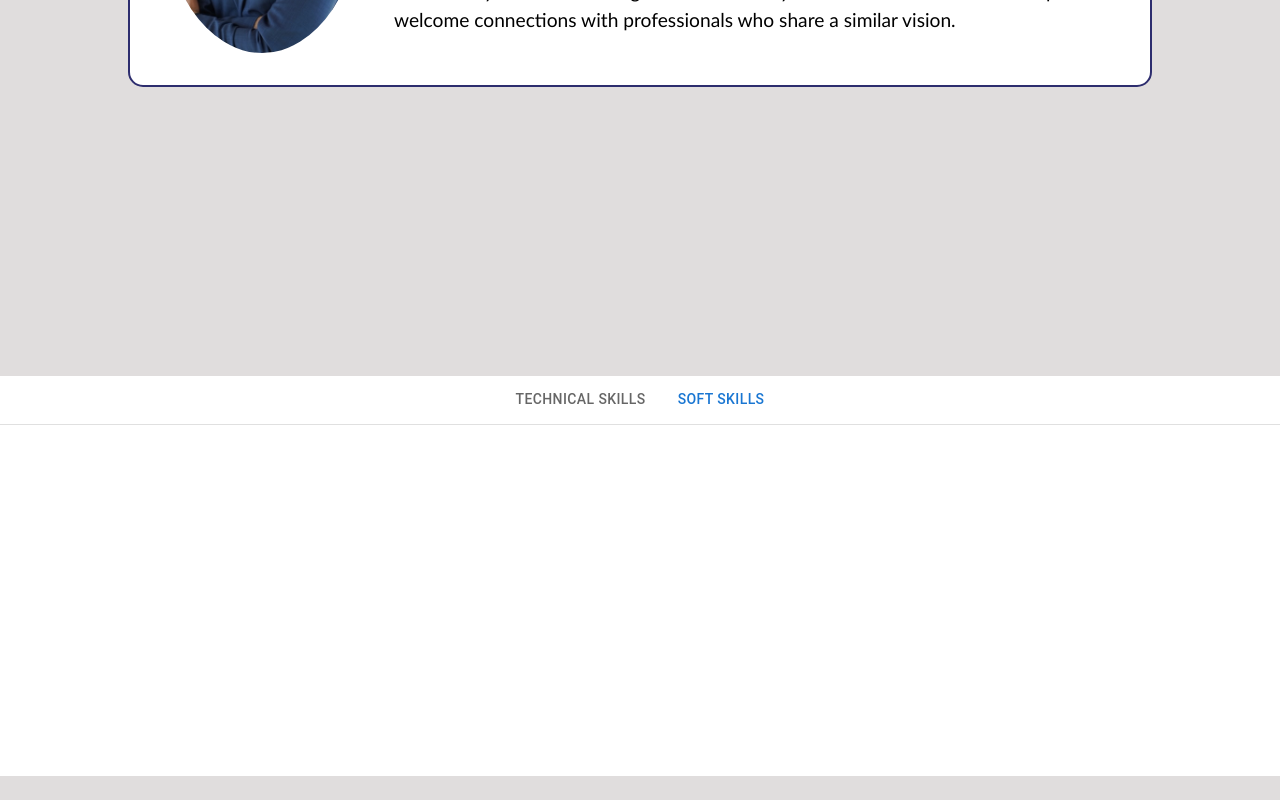
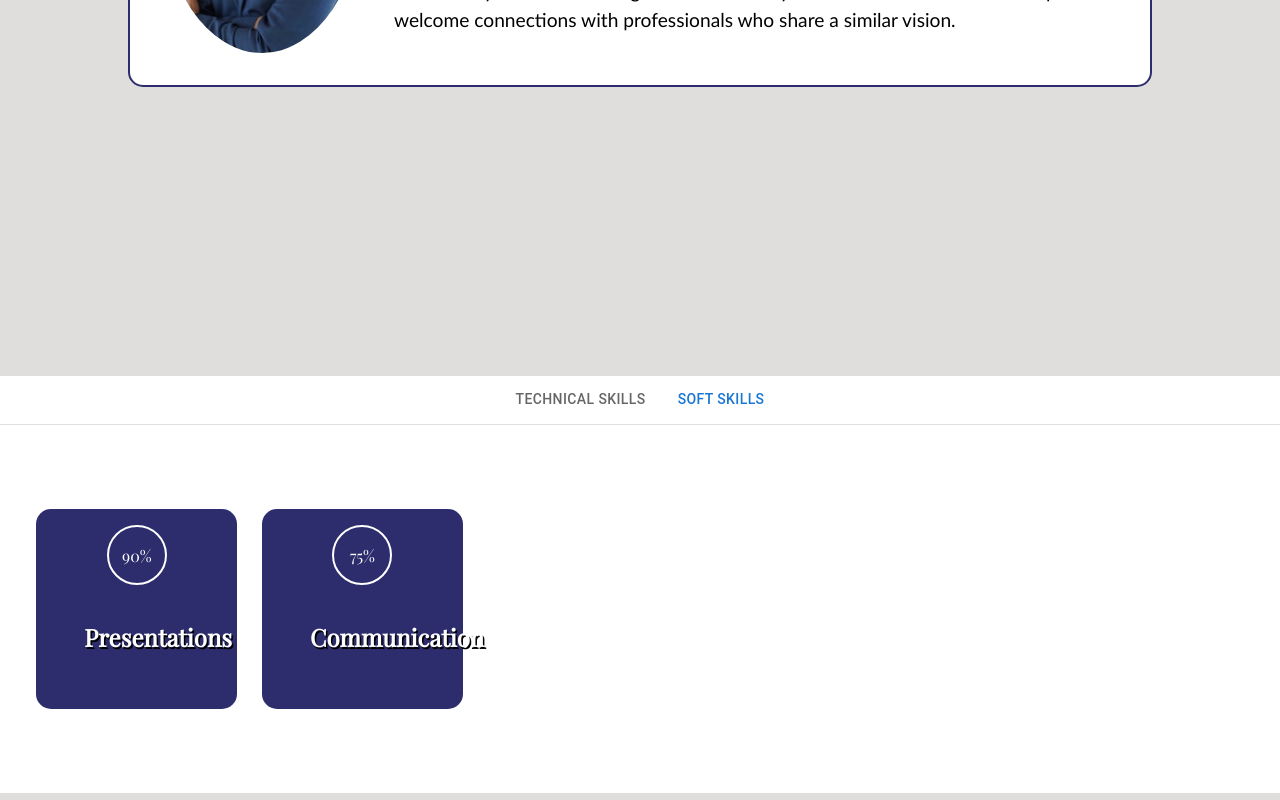
Before and after one commit to Long2ej/myPortfolio, a React (Create React App) app in the folder myportfolio/: page /home in a window 1280 px wide. Both pictures are taken after a click on the tab "SOFT SKILLS". Shown: the part 1224-2024 px from the top of the page. Built offline with nearby package versions, Linux system fonts and the light colour scheme.

Commit message:
Progress- Unfinished

```diff
--- a/myportfolio/src/App.css
+++ b/myportfolio/src/App.css
@@ -473,7 +473,7 @@ span {
 
 
 .skills-section {
-  height: 50vh;
+  min-height: 50vh;
   width: 100%;
   background-color: var(--sec-color);
 }
@@ -484,34 +484,53 @@ span {
 .skills-container {
   display: flex;
   flex-wrap: nowrap;
-  justify-content: start;
+  justify-content: space-evenly;
   align-items: center;
   overflow-x: scroll;
+  height: 40vh;
 }
 
-@media screen and (min-width: 1025px) {
+
+
+.skills-box {
+  height: 200px;
+  min-width: 200px;
+  max-width: 201px;
+  border-radius: 15px;
+  padding: 1rem;
+  background-color: var(--alt-color);
+}
+
+.skills-box h1 {
+  color: var(--sec-color);
+}
+
+@media only screen and (min-width: 1300px) {
   .skills-container {
     overflow-x: hidden;
 
   }
 }
 
-.skills-box {
-  height: 200px;
-  min-width: 200px !important;
-  border-radius: 15px;
-  margin: 1.5% 2% 5% 1.5%;
-  background-color: var(--alt-color);
-  padding: 1rem;
+@media only screen and (max-width: 1300px) {
+  .skills-box {
+    margin: 0 1% 0 1%;
+  }
+
+  .skills-container {
+
+    justify-content: start;
+
+  }
+
 }
-
-
 
 .txt {
   padding: 2rem;
-  color: var(--alt2-color);
   font-weight: bolder;
   text-shadow: 1.5px 1.5px var(--pri-color);
+  text-align: center;
+  font-size: 1.5rem;
 }
 
 
--- /dev/null
+++ b/myportfolio/src/pages/ProgressBar.js
@@ -0,0 +1,35 @@
+import React from 'react';
+import CircularProgress from '@mui/material/CircularProgress';
+import Box from '@mui/material/Box';
+
+function CircularProgressWithLabel(props) {
+    return (
+        <Box sx={{ position: 'relative', display: 'inline-flex' }}>
+            <CircularProgress
+                variant="determinate"
+                style={{ color: 'white' }}
+                size={60}
+                {...props}
+            />
+            <Box
+                sx={{
+
+                    position: 'absolute',
+                    display: 'flex',
+                    alignItems: 'center',
+                    justifyContent: 'center',
+                    borderRadius: '50%',
+                    border: '2px solid white',
+                    width: '60px',
+                    height: '60px',
+                }}
+            >
+                <div style={{ color: 'white' }}>{`${Math.round(props.value)}%`}</div>
+            </Box>
+        </Box>
+    );
+}
+
+export default function CircularWithValueLabel({ value }) {
+    return <CircularProgressWithLabel value={value} />;
+}
--- a/myportfolio/src/pages/Slider.js
+++ b/myportfolio/src/pages/Slider.js
@@ -2,6 +2,7 @@ import React from 'react';
 import Box from '@mui/material/Box';
 import Tabs from '@mui/material/Tabs';
 import Tab from '@mui/material/Tab';
+import CircularProgressWithLabel from './ProgressBar';
 import { FontAwesomeIcon } from '@fortawesome/react-fontawesome';
 import { faSquareJs } from '@fortawesome/free-brands-svg-icons';
 import { faReact } from '@fortawesome/free-brands-svg-icons';
@@ -105,6 +106,7 @@ export default function BasicTabs() {
                     <div className='skills-box'>
                         <FontAwesomeIcon icon={faGithub} size="4x" />
                         <h1 className='txt'>GitHub</h1>
+
                     </div>
 
                 </div>
@@ -115,7 +117,20 @@ export default function BasicTabs() {
 
 
             <CustomTabPanel value={value} index={1}>
+                <div className='skills-container'>
 
+                    <div className='skills-box'>
+                        <CircularProgressWithLabel value={90} />
+                        <h1 className='txt'>Presentations</h1>
+                    </div>
+
+                    <div className='skills-box'>
+                        <CircularProgressWithLabel value={75} />
+                        <h1 className='txt'>Communication</h1>
+                    </div>
+
+
+                </div>
             </CustomTabPanel>
 
 
```
